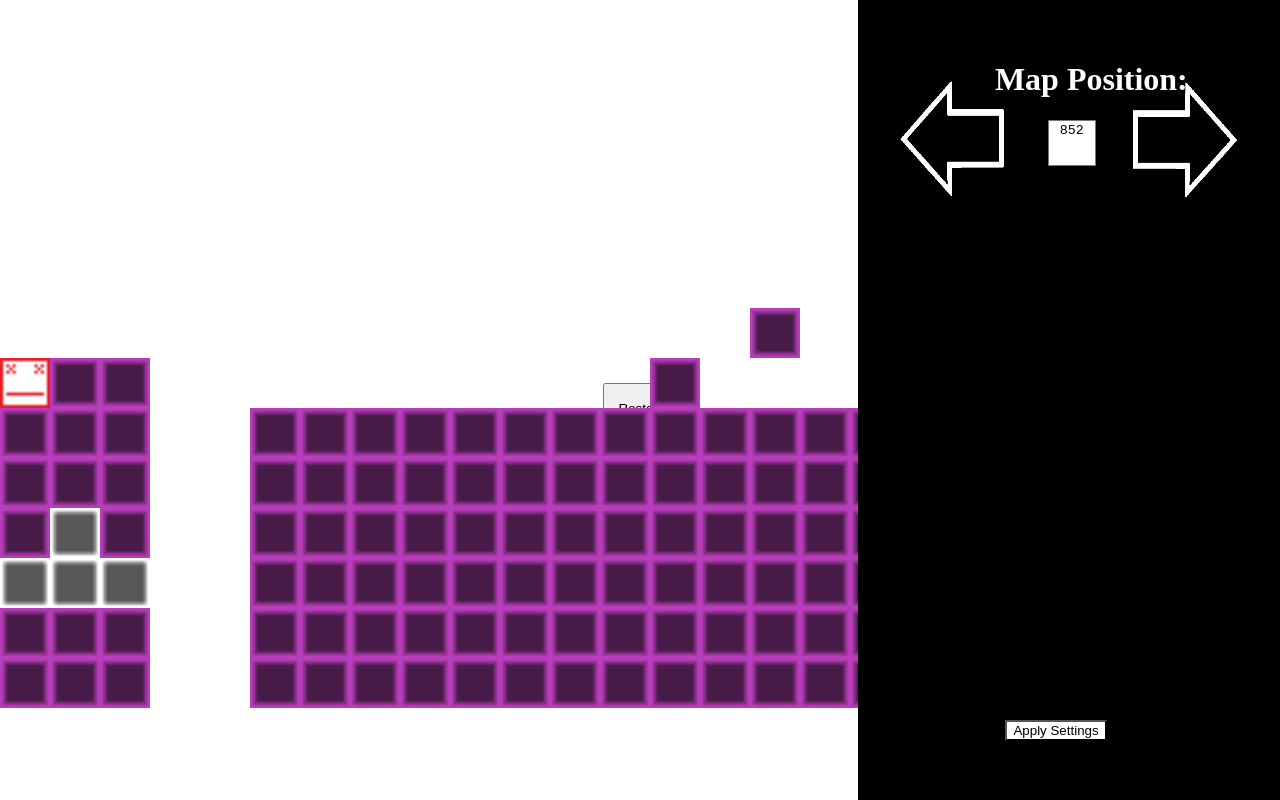
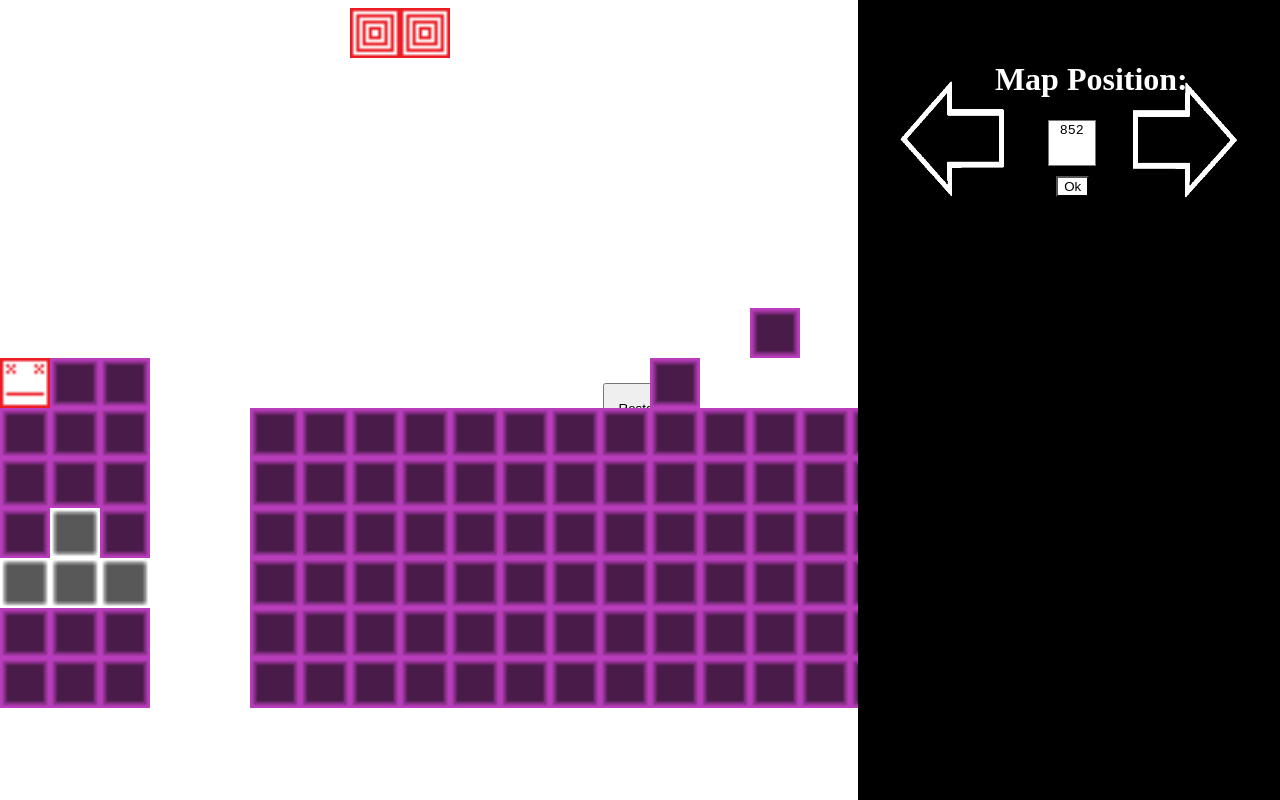
Before and after one commit to H0gs/GeometryDash, a plain HTML site: page index.html in a window 1280 px wide. Both pictures are taken after a click on the button "EDIT". Drawn offline with Linux system fonts and the light colour scheme.

Commit message:
added a few thigns

```diff
--- a/index.html
+++ b/index.html
@@ -2,6 +2,7 @@
 <div id="main" style="position: fixed; left: 0%;"></div>
 <div id="map" style="position: fixed;"></div>
 <div id="gui"></div>
+<title>Geometry Dash 2</title>
 <!-- <img id="player" src="./playerpng.png" style="height: 50px; width: 50px; position: absolute; top: 550px;"> -->
 <script>
 
@@ -11,11 +12,12 @@
     const width = window.innerWidth
     const height = window.innerHeight
     let skin = "./playerpng.png"
+    let blocks = ["./block1.png", "./block2.png", "./block3.png"]
     let rotation = 0
     let dead = false
     size = 50
     let layers = [
-        [0, 0, 0, 0, 0, 0, 0, 0, 0, 0, 0, 0, 0, 0, 0, 0, 0, 0, 0, 0, 0, 0, 0, 0, 0, 0, 0, 0, 0, 0, 0, 0, 0, 0, 0, 0, 0, 0, 0, 0, 0, 0, 0, 0, 0, 0, 0, 0, 0, 0, 0, 0, 0, 0, 0, 0, 1, 0, 0, 0, 0, 0, 0, 2, 0, 0, 0, 0, 0, 0, 0, 0, 0, 0, 0, 0, 0, 0, 0, 0, 0, 0, 0, 0, 0, 0, 0, 0, 0, 0, 0, 0, 0, 0, 0, 0, 0, 0, 0, 0, 0, 0, 0, 0, 0, 0],
+        [0, 0, 0, 0, 0, 0, 0, 0, 0, 0, 0, 0, 0, 0, 0, 0, 0, 0, 0, 0, 0, 0, 0, 0, 3, 3, 0, 0, 0, 0, 0, 0, 0, 0, 0, 0, 0, 0, 0, 0, 0, 0, 0, 0, 0, 0, 0, 0, 0, 0, 0, 0, 0, 0, 0, 0, 1, 0, 0, 0, 0, 0, 0, 2, 0, 0, 0, 0, 0, 0, 0, 0, 0, 0, 0, 0, 0, 0, 0, 0, 0, 0, 0, 0, 0, 0, 0, 0, 0, 0, 0, 0, 0, 0, 0, 0, 0, 0, 0, 0, 0, 0, 0, 0, 0, 0],
         [0, 0, 0, 0, 0, 0, 0, 0, 0, 0, 0, 0, 0, 0, 0, 0, 0, 0, 0, 0, 0, 0, 0, 0, 0, 0, 0, 0, 0, 0, 0, 0, 0, 0, 0, 0, 0, 0, 0, 0, 0, 0, 0, 0, 0, 0, 0, 0, 0, 0, 0, 0, 0, 0, 0, 0, 1, 0, 0, 0, 0, 0, 0, 2, 0, 0, 0, 0, 0, 0, 0, 0, 0, 0, 0, 0, 0, 0, 0, 0, 0, 0, 0, 0, 0, 0, 0, 0, 0, 0, 0, 0, 0, 0, 0, 0, 0, 0, 0, 0, 0, 0, 0, 0, 0, 0],
         [0, 0, 0, 0, 0, 0, 0, 0, 0, 0, 0, 0, 0, 0, 0, 0, 0, 0, 0, 0, 0, 0, 0, 0, 0, 0, 0, 0, 0, 0, 0, 0, 0, 0, 0, 0, 0, 0, 0, 0, 0, 0, 0, 0, 0, 0, 0, 0, 0, 0, 0, 0, 1, 0, 0, 0, 0, 0, 0, 0, 0, 0, 0, 0, 0, 0, 0, 0, 0, 0, 0, 0, 0, 0, 0, 0, 0, 0, 0, 0, 0, 0, 0, 0, 0, 0, 0, 0, 0, 0, 0, 0, 0, 0, 0, 0, 0, 0, 0, 0, 0, 0, 0, 0, 0, 0],
         [0, 0, 0, 0, 0, 0, 0, 0, 0, 0, 0, 0, 0, 0, 0, 0, 0, 0, 0, 0, 0, 0, 0, 0, 0, 0, 0, 0, 0, 0, 0, 0, 0, 0, 0, 0, 0, 0, 0, 0, 0, 0, 0, 0, 0, 0, 0, 0, 0, 0, 1, 0, 0, 0, 0, 0, 0, 0, 0, 0, 0, 0, 0, 1, 0, 0, 0, 0, 0, 0, 0, 0, 0, 0, 0, 0, 0, 0, 0, 0, 0, 0, 0, 0, 0, 0, 0, 0, 0, 0, 0, 0, 0, 0, 0, 0, 0, 0, 0, 0, 0, 0, 0, 0, 0, 0],
@@ -41,7 +43,7 @@
         for(let i = 0; i < layers[q].length; i++){
             if(layers[q][i] == 1){
                 let block = document.createElement("img")
-                block.src = "./block1.png";
+                block.src = blocks[0];
                 block.style.position = "absolute"
                 block.style.top = q*size+"px";
                 block.style.left = i*size+"px"
@@ -51,13 +53,24 @@
             }else{
                 if(layers[q][i] == 2){
                     let block = document.createElement("img")
-                    block.src = "./block2.png";
+                    block.src = blocks[1];
                     block.style.position = "absolute"
                     block.style.top = q*size+"px";
                     block.style.left = i*size+"px"
                     block.style.height = size+"px"
                     block.style.width = size+"px"
                     map.appendChild(block)
+                }else{
+                    if(layers[q][i] == 3){
+                    let block = document.createElement("img")
+                    block.src = blocks[2];
+                    block.style.position = "absolute"
+                    block.style.top = q*size+"px";
+                    block.style.left = i*size+"px"
+                    block.style.height = size+"px"
+                    block.style.width = size+"px"
+                    map.appendChild(block)
+                }
                 }
             }
         }
@@ -216,6 +229,7 @@
         right.style.right = "10%"
         editSidebar.appendChild(right);
 
+
         let left = document.createElement("img")
         left.style.position = "absolute"
         left.style.width = "25%"
@@ -224,6 +238,7 @@
         left.style.top = "10%"
         left.style.left = "10%"
         editSidebar.appendChild(left)
+
 
         let currentPos = document.createElement("textarea")
         currentPos.style.height = "5%"
@@ -245,13 +260,31 @@
         displayPos.innerHTML = "Map Position: "
         editSidebar.appendChild(displayPos);
 
+        left.addEventListener("click", function(){
+            mapPos += size
+            map.style.left = mapPos + "px"
+            currentPos.value = -1*mapPos
+        })
+
+        right.addEventListener("click", function(){
+            mapPos -= size
+            map.style.left = mapPos + "px"
+            currentPos.value = -1*mapPos
+        })
+
         let apply = document.createElement("button");
-        apply.innerHTML = "Apply Settings";
-        apply.style.top = "90%";
-        apply.style.left = "35%";
+        apply.innerHTML = "Ok";
+        apply.style.top = "22%";
+        apply.style.left = "47%";
         apply.style.position = "absolute";
         apply.style.backgroundColor = "white"
         editSidebar.appendChild(apply)
+        apply.addEventListener("click", function(){
+            mapPos = -1 * parseInt(currentPos.value)
+            map.style.left = mapPos + "px"
+            currentPos.value = -1*mapPos
+        })
+
 
     })
 
```
Also changed, not shown: block3.png (added).
